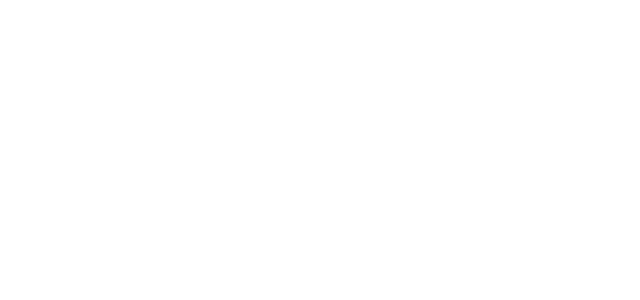
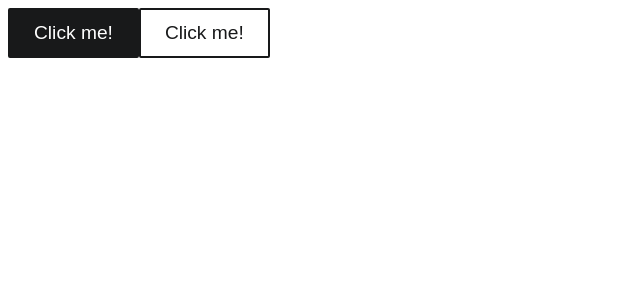
Before and after one commit to Zekumoru/js-personal-playground, a React (Create React App) app in the folder typescript/styled-components/: page / in a window 1280 px wide. Shown: the top 300 px of the page, without its empty margins (0-640 px from the left). Built offline with nearby package versions, Linux system fonts and the light colour scheme.

Commit message:
Add styled buttons with variant prop

```diff
--- a/typescript/styled-components/src/App.tsx
+++ b/typescript/styled-components/src/App.tsx
@@ -1,5 +1,12 @@
+import StyledButton from './components/Button';
+
 function App() {
-  return <div className="App"></div>;
+  return (
+    <div className="App">
+      <StyledButton>Click me!</StyledButton>
+      <StyledButton variant="outline">Click me!</StyledButton>
+    </div>
+  );
 }
 
 export default App;
--- /dev/null
+++ b/typescript/styled-components/src/components/Button.styles.tsx
@@ -0,0 +1,14 @@
+import styled from 'styled-components';
+
+export const StyledButton = styled.button<{
+  variant?: 'outline';
+}>`
+  border: 2px solid #18191a;
+  background-color: ${({ variant }) =>
+    variant === 'outline' ? 'transparent' : '#18191a'};
+  color: ${({ variant }) => (variant === 'outline' ? '#18191a' : 'white')};
+  padding: 12px 24px;
+  border-radius: 2px;
+  font-size: 1.2rem;
+  cursor: pointer;
+`;
--- /dev/null
+++ b/typescript/styled-components/src/components/Button.tsx
@@ -0,0 +1,3 @@
+import { StyledButton } from './Button.styles';
+
+export default StyledButton;
```
